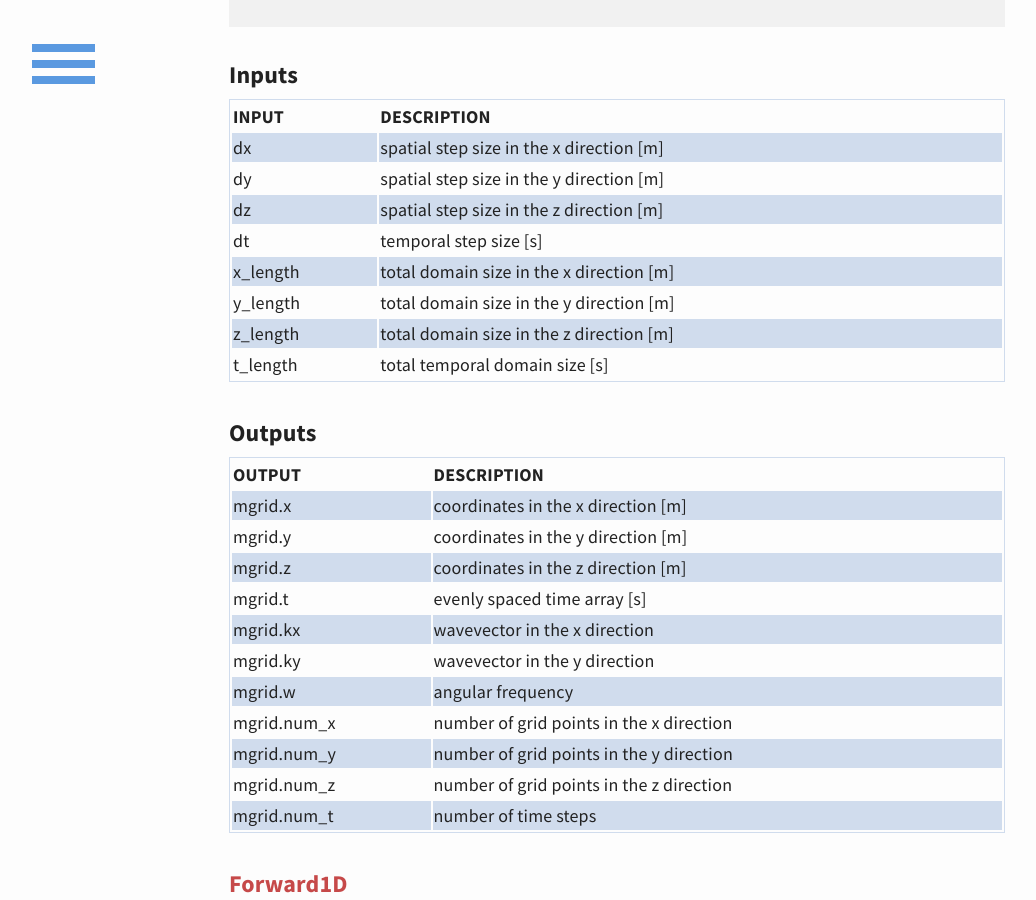
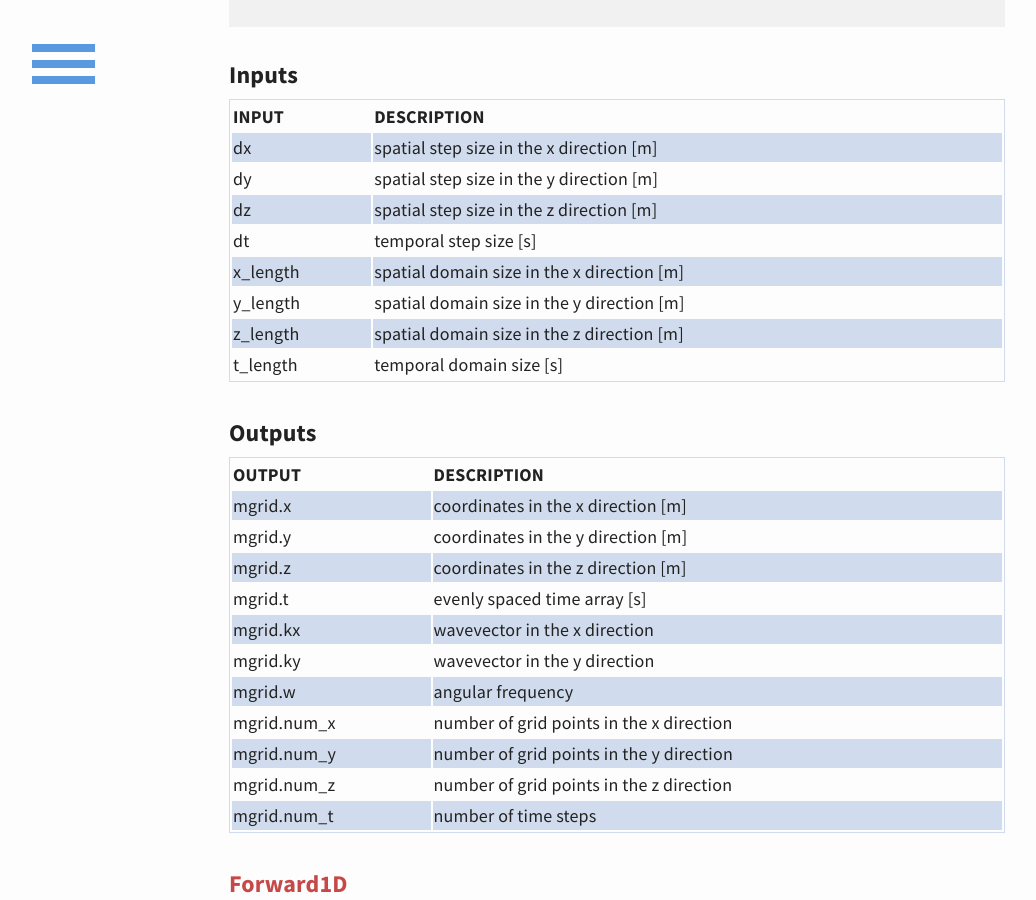
Before and after one commit to m-SOUND/mSOUND, a Jekyll site: the page built from function.html, in a window 1280 px wide and 900 px high, scrolled down 1092 px. Shown: the whole window, without its empty margins (23-1059 px from the left). Built offline with Jekyll 4.4.1, drawn with Linux system fonts in a browser that asks for light colours.

Commit message:
Update function.html

```diff
--- a/function.html
+++ b/function.html
@@ -61,16 +61,16 @@ mgrid = set_grid(dt, t_length, dx, x_length, dy, y_length, dz, z_length);  <font
     <td>dt</td><td>temporal step size [s]</td>
   </tr>
   <tr>
-    <td>x_length</td><td>total domain size in the x direction [m]</td>
+    <td>x_length</td><td>spatial domain size in the x direction [m]</td>
   </tr>
   <tr>
-    <td>y_length</td><td>total domain size in the y direction [m]</td>
+    <td>y_length</td><td>spatial domain size in the y direction [m]</td>
   </tr>
   <tr>
-    <td>z_length</td><td>total domain size in the z direction [m]</td>
+    <td>z_length</td><td>spatial domain size in the z direction [m]</td>
   </tr>
   <tr>
-    <td>t_length</td><td>total temporal domain size [s]</td>
+    <td>t_length</td><td>temporal domain size [s]</td>
   </tr>
  </table>
 
```
